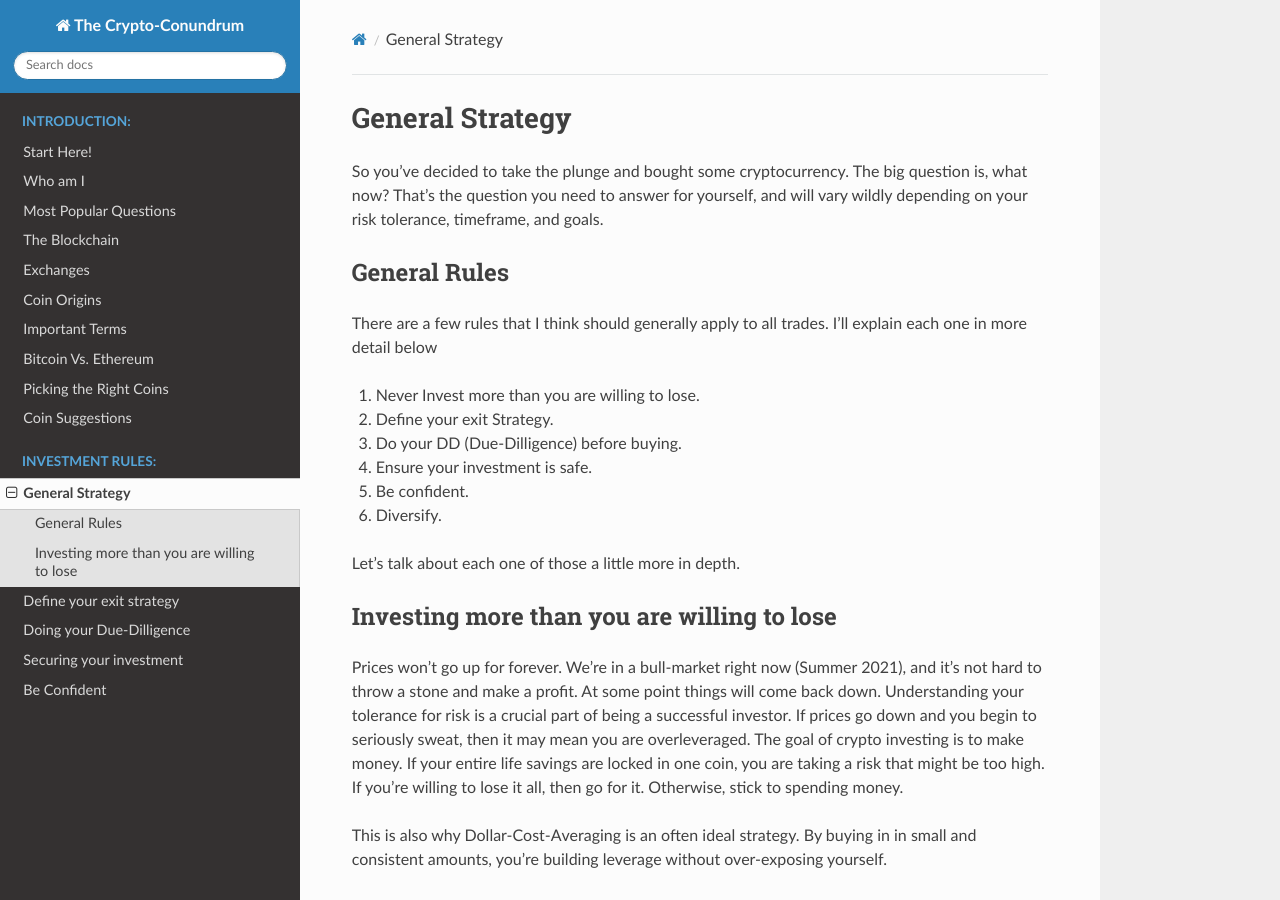
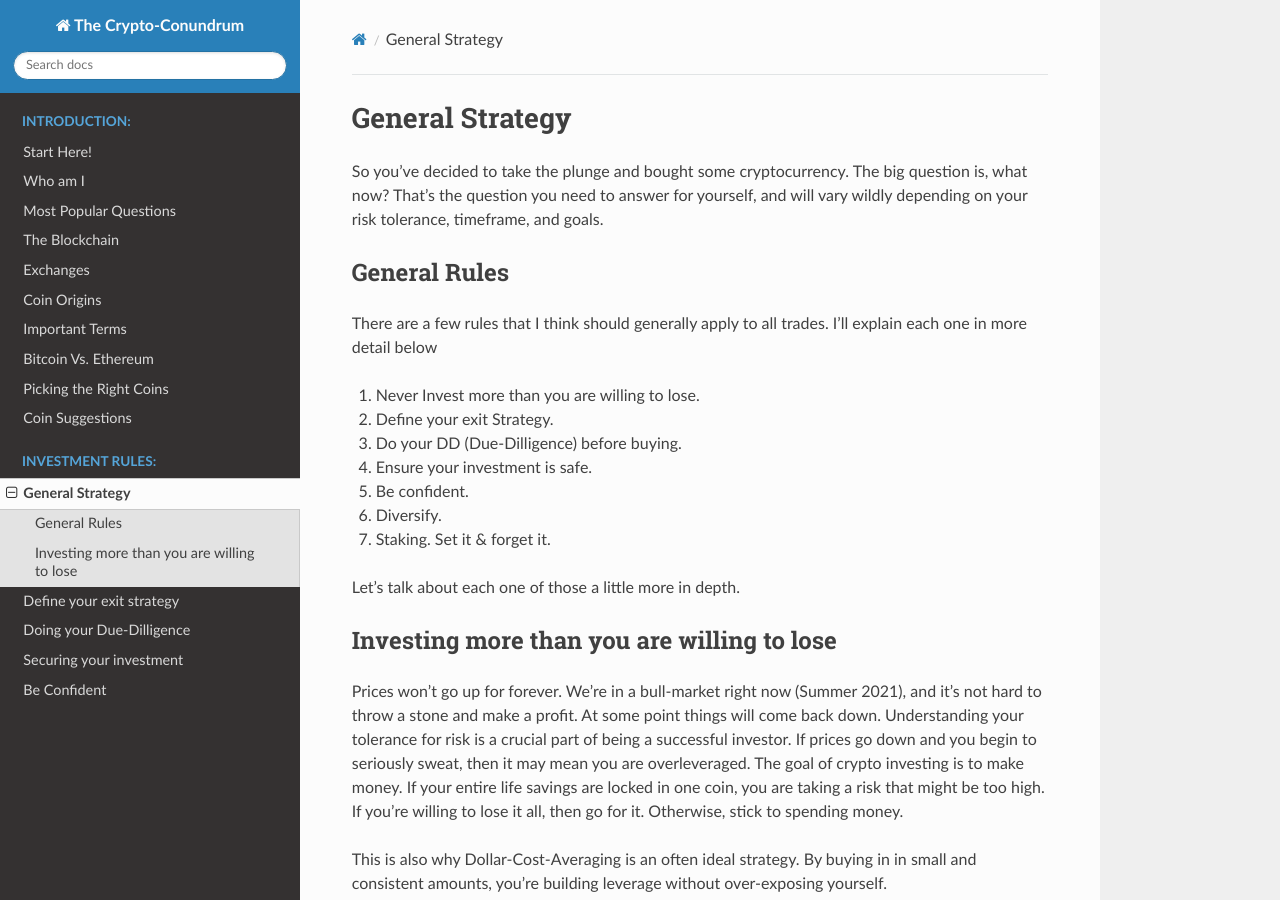
Before and after one commit to jhweintraub/the-crypto-conundrum, a Sphinx documentation site: the page built from docs/source/investment-strategies/rules.rst, in a window 1280 px wide and 900 px high. Built offline with Sphinx 7.4.7 and the Read the Docs theme 2.0.0, drawn with Linux system fonts in a browser that asks for light colours.

Commit message:
added investment rule so I can write another article on staking

```diff
--- a/docs/source/investment-strategies/rules.rst
+++ b/docs/source/investment-strategies/rules.rst
@@ -13,6 +13,7 @@ There are a few rules that I think should generally apply to all trades. I'll ex
 #. Ensure your investment is safe.
 #. Be confident.
 #. Diversify.
+#. Staking. Set it & forget it.
 
 
 Let's talk about each one of those a little more in depth.
```
Also changed, not shown: 6 other files.
